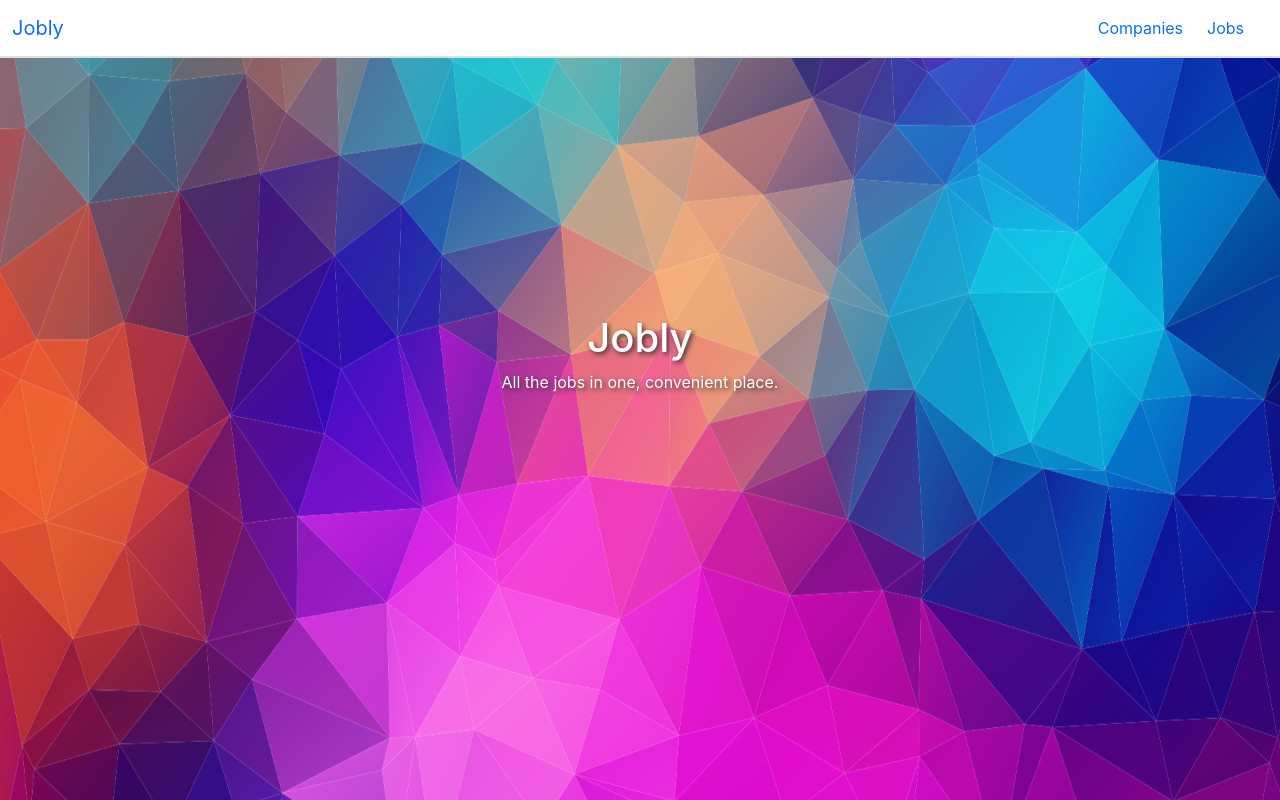
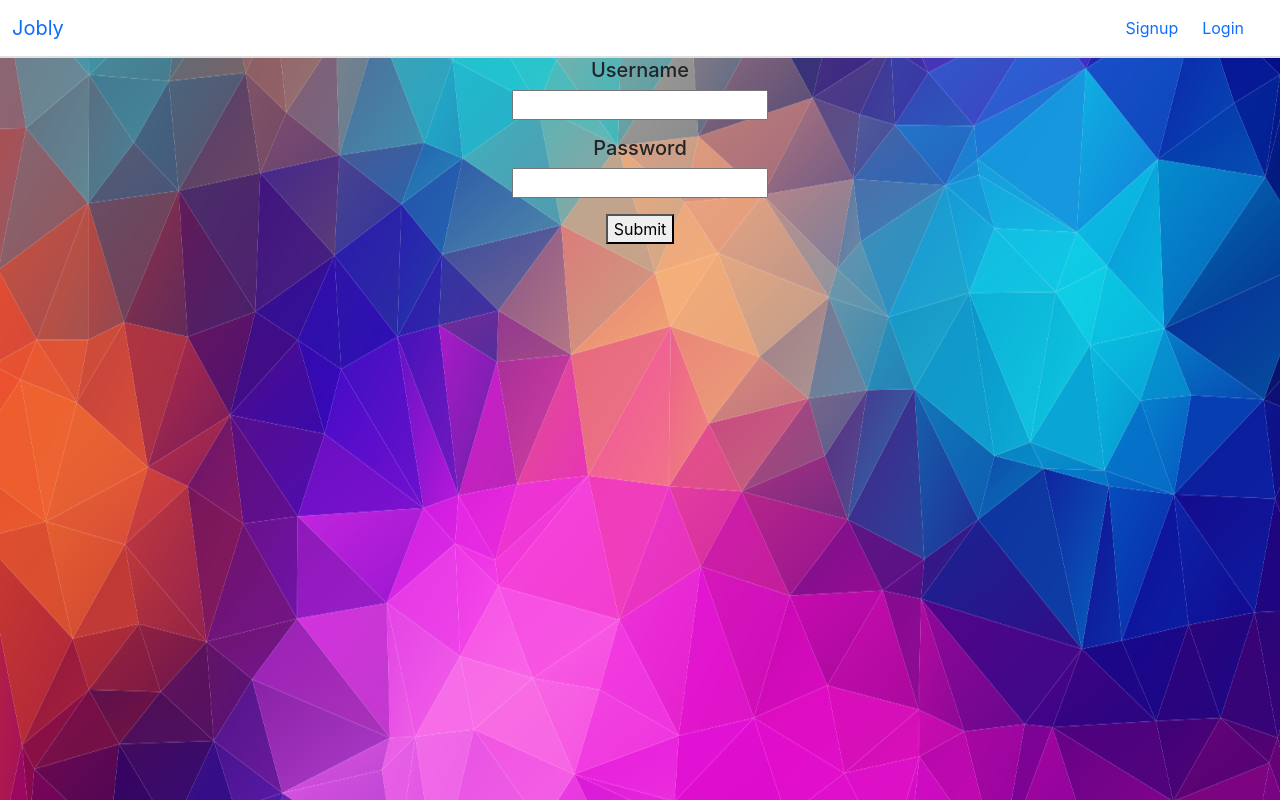
Before and after one commit to franciscarino/jobly-frontend, a React (Create React App) app: page /login in a window 1280 px wide. Before the commit this address led to /. Built offline with nearby package versions, Linux system fonts and the light colour scheme; no server answers; the HTML template or start-up script is replaced by a standard one.

Commit message:
added token handling and routes for user login/signup

```diff
--- a/package.json
+++ b/package.json
@@ -8,6 +8,7 @@
     "@testing-library/user-event": "^13.5.0",
     "axios": "^0.27.2",
     "bootstrap": "^5.2.1",
+    "jwt-decode": "^3.1.2",
     "react": "^18.2.0",
     "react-dom": "^18.2.0",
     "react-router-dom": "^6.3.0",
--- a/src/App.js
+++ b/src/App.js
@@ -1,21 +1,45 @@
 // import logo from './logo.svg';
+import { useEffect, useState } from 'react';
 import { BrowserRouter } from 'react-router-dom';
 import './App.css';
 import Navigation from './routing/Navigation';
 import RoutesList from './routing/RoutesList';
+import userContext from './userContext';
+import JoblyApi from './api';
+import jwt_decode from "jwt-decode"
 
 /** App component
  *
  * App -> {Navigation, RoutesList}
  */
+
+
+
 function App() {
+
+  const [user, setUser] = useState(null);
+
+  function updateUser(userToken) {
+    JoblyApi.token = userToken;
+    let userData = jwt_decode(userToken)
+
+    // async function getUserInformation() {}
+
+    console.log("user data object:", userData);
+    console.log("API token:", JoblyApi.token)
+    setUser(userData);
+  }
+
   return (
     <div className="App">
-      <BrowserRouter>
-        <Navigation />
-        <RoutesList />
-      </BrowserRouter>
+      <userContext.Provider value={user}>
+        <BrowserRouter>
+          <Navigation />
+          <RoutesList updateUser={updateUser}/>
+        </BrowserRouter>
+      </userContext.Provider>
     </div>
+
   );
 }
 
--- a/src/api.js
+++ b/src/api.js
@@ -13,7 +13,7 @@ const BASE_URL = process.env.REACT_APP_BASE_URL || "http://localhost:3001";
 class JoblyApi {
   // Remember, the backend needs to be authorized with a token
   // We're providing a token you can use to interact with the backend API
-  // DON'T MODIFY THIS TOKEN
+  // NOW YOU CAN MODIFY THIS TOKEN
   static token = "eyJhbGciOiJIUzI1NiIsInR5cCI6IkpXVCJ9.eyJ1c2VybmFtZ" +
     "SI6InRlc3R1c2VyIiwiaXNBZG1pbiI6ZmFsc2UsImlhdCI6MTU5ODE1OTI1OX0." +
     "FtrMwBQwe6Ue-glIFgz_Nf8XxRT2YecFCiSpYL0fCXc";
--- a/src/auth/LoginForm.js
+++ b/src/auth/LoginForm.js
@@ -1,5 +1,6 @@
 import { useState } from "react";
 import JoblyApi from "../api";
+import { useNavigate } from "react-router-dom";
 
 const defaultInitialFormData = { username: "", password: "" };
 
@@ -11,8 +12,9 @@ const defaultInitialFormData = { username: "", password: "" };
  * State:
  *  - formData
  */
-function LoginForm() {
+function LoginForm({ updateUser }) {
   const [formData, setFormData] = useState(defaultInitialFormData);
+  const navigate = useNavigate();
 
   /** Update form input. */
   function handleChange(evt) {
@@ -26,9 +28,43 @@ function LoginForm() {
   async function handleSubmit(evt) {
     evt.preventDefault();
     let response = await JoblyApi.login(formData);
+    updateUser(response);
+            console.log(response);
+    navigate("/");
   }
 
 
-  return (<></>);
+  return (
+    <div>
+      <form className="LoginForm" onSubmit={handleSubmit}>
+        <div className="mb-3">
+          <h5>Username</h5>
+          <input
+            id="loginForm-username"
+            name="username"
+            // className="form-control"
+            onChange={handleChange}
+            value={formData.username}
+            aria-label="username"
+          />
+        </div>
+        <div className="mb-3">
+          <h5>Password</h5>
+          <input
+            id="loginForm-password"
+            name="password"
+            // className="form-control"
+            onChange={handleChange}
+            value={formData.password}
+            aria-label="password"
+          />
+        </div>
+        <button>Submit</button>
+      </form>
+    </div>
+
+  );
 
 }
+
+export default LoginForm;
--- a/src/auth/ProfileForm.js
+++ b/src/auth/ProfileForm.js
@@ -0,0 +1,6 @@
+
+function ProfileForm() {
+    return(<></>)
+}
+
+export default ProfileForm;
--- a/src/auth/SignupForm.js
+++ b/src/auth/SignupForm.js
@@ -0,0 +1,6 @@
+function SignupForm() {
+    return(<></>)
+}
+
+
+export default SignupForm;
--- a/src/routing/Navigation.js
+++ b/src/routing/Navigation.js
@@ -1,16 +1,32 @@
 import React from "react";
 import { NavLink } from "react-router-dom";
 import "./Navigation.css";
+import { useContext } from "react";
+import userContext from "../userContext";
 
 function Navigation() {
+
+  //TODO: fix destructuring?
+  const user = useContext(userContext);
+
   return (
     <nav className="Navigation navbar navbar-expand-md">
       <div className="container-fluid">
         <div className="navbar-brand"><NavLink className="link" to="/">Jobly</NavLink></div>
+        {user === null &&
+        <ul className="navbar-nav ms-auto">
+          <li className="nav-item me-4"><NavLink className="link" to="/signup">Signup</NavLink></li>
+          <li className="nav-item me-4"><NavLink className="link" to="/login">Login</NavLink></li>
+        </ul>
+        }
+        {user !== null &&
         <ul className="navbar-nav ms-auto">
           <li className="nav-item me-4"><NavLink className="link" to="/companies">Companies</NavLink></li>
           <li className="nav-item me-4"><NavLink className="link" to="/jobs">Jobs</NavLink></li>
+          <li className="nav-item me-4"><NavLink className="link" to="/profile">Profile</NavLink></li>
+          <li className="nav-item me-4"><NavLink className="link" to="/logout">Log out {user.username}</NavLink></li>
         </ul>
+        }
       </div>
     </nav>
   );
--- a/src/routing/RoutesList.js
+++ b/src/routing/RoutesList.js
@@ -4,18 +4,25 @@ import Homepage from "../common/Homepage";
 import CompanyList from "../company/CompanyList";
 import CompanyDetail from "../company/CompanyDetail"
 import JobList from "../jobs/JobList";
+import LoginForm from "../auth/LoginForm";
+import SignupForm from "../auth/SignupForm";
+import ProfileForm from "../auth/ProfileForm";
+
 
 /**RoutesList component
  *
  * RoutesList -> {Homepage, CompanyList, CompanyDetail, JobList}
  */
-function RoutesList() {
+function RoutesList({updateUser}) {
   return (
     <Routes>
       <Route path="/" element={<Homepage />} />
       <Route path="/companies" element={<CompanyList />} />
       <Route path="/companies/:handle" element={<CompanyDetail />} />
       <Route path="/jobs" element={<JobList />} />
+      <Route path="/profile" element={<ProfileForm />} />
+      <Route path="/login" element={<LoginForm updateUser={updateUser}/>} />
+      <Route path="/signup" element={<SignupForm />} />
       <Route path="*" element={<Navigate to="/" />} />
     </Routes>
   );
--- /dev/null
+++ b/src/userContext.js
@@ -0,0 +1,5 @@
+import { createContext } from "react";
+
+const userContext = createContext();
+
+export default userContext;
```
Also changed, not shown: 1 other file (tests, documents, lock files or other folders).
